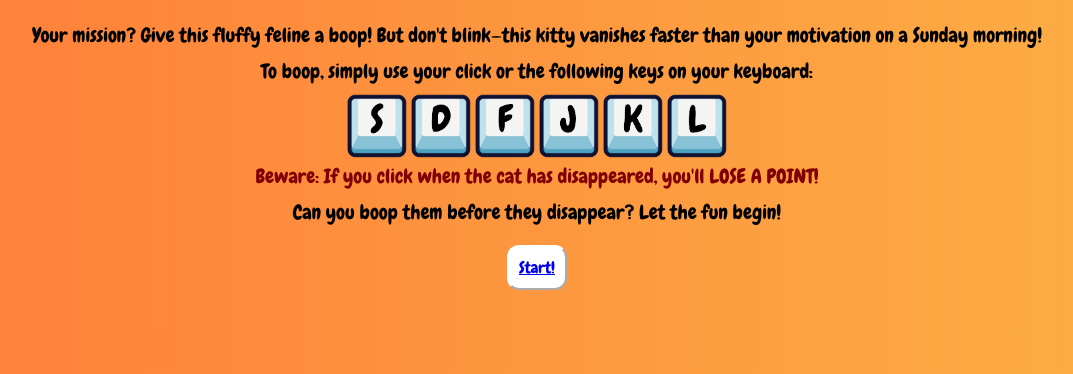
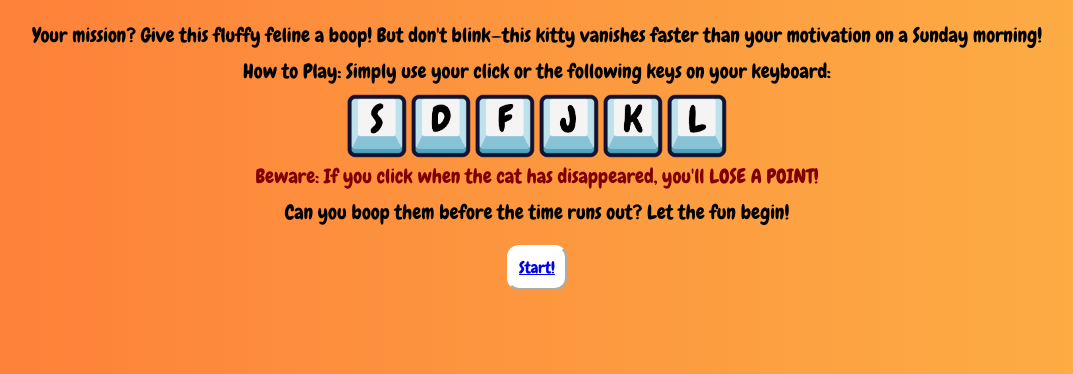
Before and after one commit to zahidbalooshi/Boop_the_Cat, a plain HTML site: page index.html in a window 1280 px wide. Shown: the part 426-800 px from the top of the page, without its empty margins (103-1176 px from the left). Drawn offline with Linux system fonts and the light colour scheme.

```diff
--- a/index.html
+++ b/index.html
@@ -26,7 +26,7 @@
       vanishes faster than your motivation on a Sunday morning!
     </p>
     <p class="bodytext">
-      To boop, simply use your click or the following keys on your keyboard:
+      How to Play: Simply use your click or the following keys on your keyboard:
     </p>
     <keys class="key-guide">
       <div><img src="./images/Key_S.png" /></div>
@@ -41,7 +41,7 @@
       Beware: If you click when the cat has disappeared, you'll LOSE A POINT!
     </p>
     <p class="bodytext">
-      Can you boop them before they disappear? Let the fun begin!
+      Can you boop them before the time runs out? Let the fun begin!
     </p>
 
     <button id="begin"><a href="./game.html">Start!</a></button>
```
Also changed, not shown: game.html (+1 -1 lines), 1 other file.
